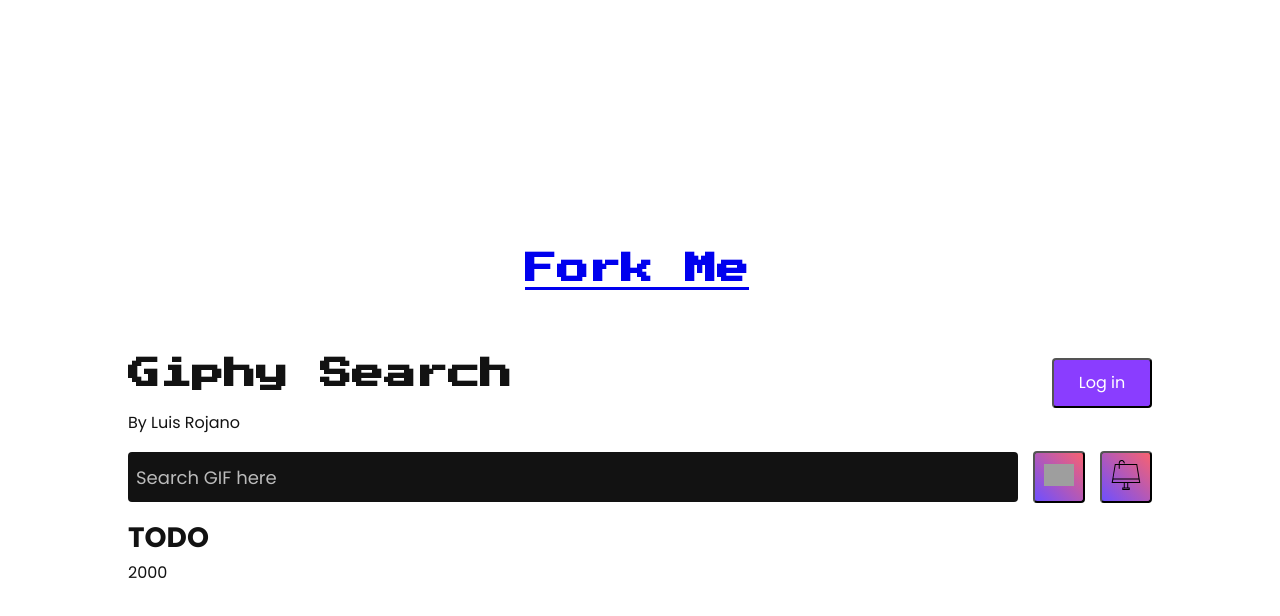
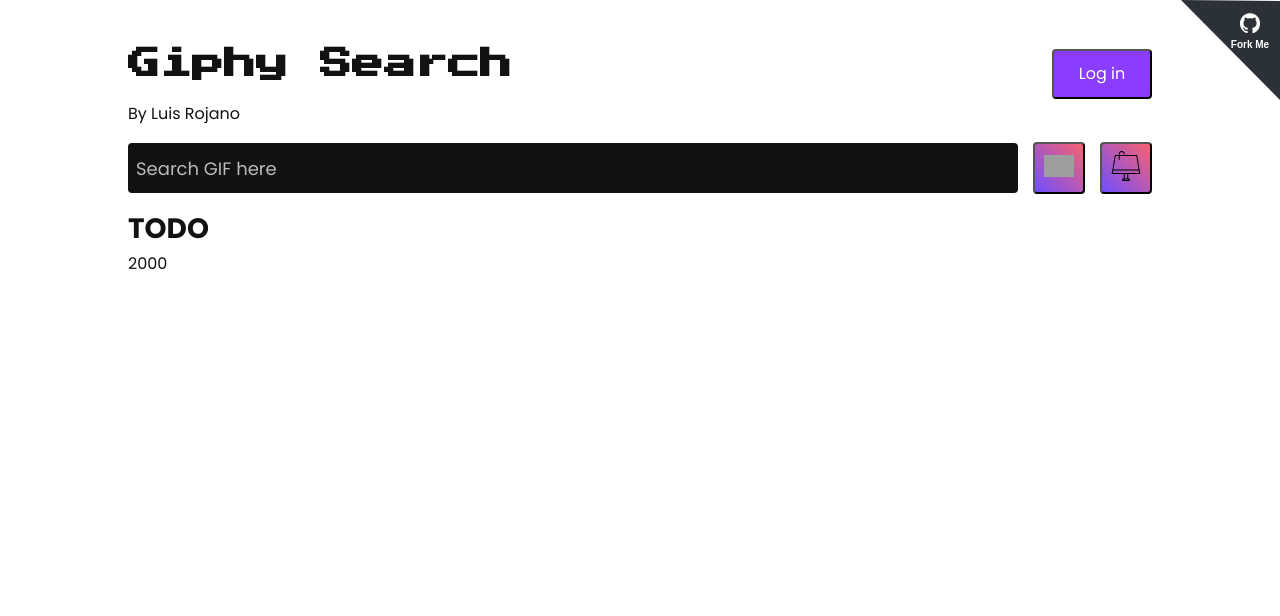
Before and after one commit to lcrojano/Giphy_Explorer, a plain HTML site: page index.html in a window 1280 px wide. Shown: the top 616 px of the page. Drawn offline with Linux system fonts and the light colour scheme; no server answers; grey boxes are pictures that could not be loaded.

Commit message:
Update styles.css

```diff
--- a/styles/styles.css
+++ b/styles/styles.css
@@ -324,3 +324,45 @@
 .copy-btn{
     width: 100%;
 }
+
+
+#github-link {
+  position: fixed;
+  top: 0;
+  right: 0;
+  width: 100px;
+  height: 100px;
+  /* transform: translateX(-50%); */
+  clip-path: polygon(1% 0, 100% 100%, 100% 1%);
+  background-color: #2b3137;
+}
+
+#github-link a {
+  width: 100px;
+  height: 100px;
+  text-decoration: none;
+  color: #fff;
+  display: flex;
+  flex-direction: column;
+  justify-content: center;
+  align-items: center;
+  padding-left: 45px;
+  padding-top: 10px;
+  text-align: center;
+  width: 50px;
+  height: 50px;
+}
+
+#github-link a img {
+  display: flex;
+  justify-content: center;
+  align-items: center;
+  width: 20px;
+  height: 20px;
+  vertical-align: middle;
+  background-position: center;
+}
+#github-link h1 {
+  font-size: 10px;
+  font-family: sans-serif;
+}
```
